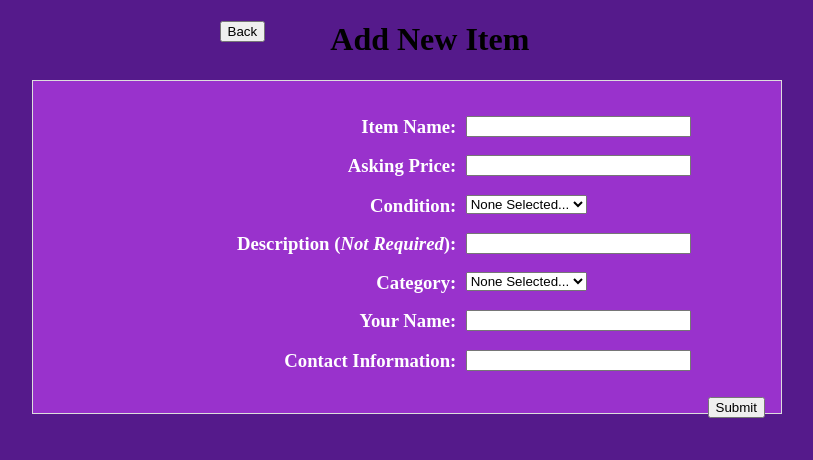
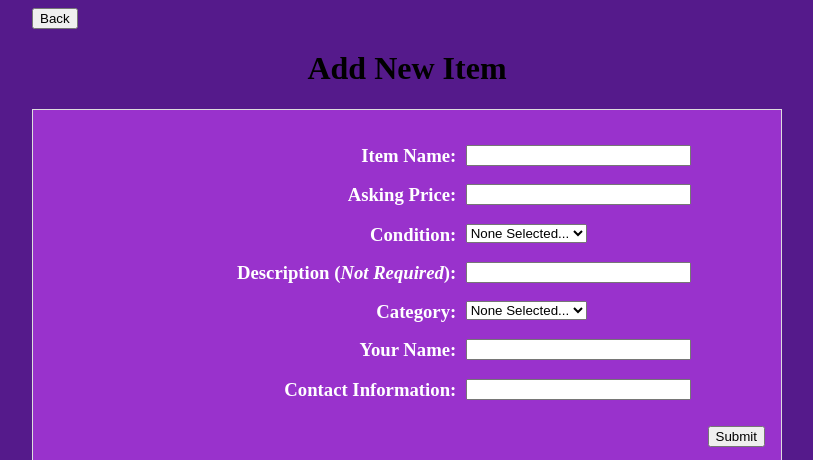
Before and after one commit to IanGross/StudentTextChange, a PHP site: page /iitforms/newItem.php in a window 1280 px wide. Shown: the top 460 px of the page, without its empty margins (233-1046 px from the left). Run offline with PHP 8.4, Linux system fonts and the light colour scheme.

Commit message:
Update newItem.php

```diff
--- a/newItem.php
+++ b/newItem.php
@@ -9,7 +9,7 @@
   <body>
 
 	<div id="bodyBlock">
-	<div class="upperleft">
+	<div class="upperleftNewItem">
       <form action="inventory.php">
         <button type="submit">Back</button>
       </form>
@@ -136,7 +136,8 @@
 
         <!-- <button type="submit">Submit</button> -->
 		<input type="submit" value="Submit" id="save" name="save"/>
-
+		<br/>
+		<!--threw in the br above-->
       </div>
 
     </form>
```
